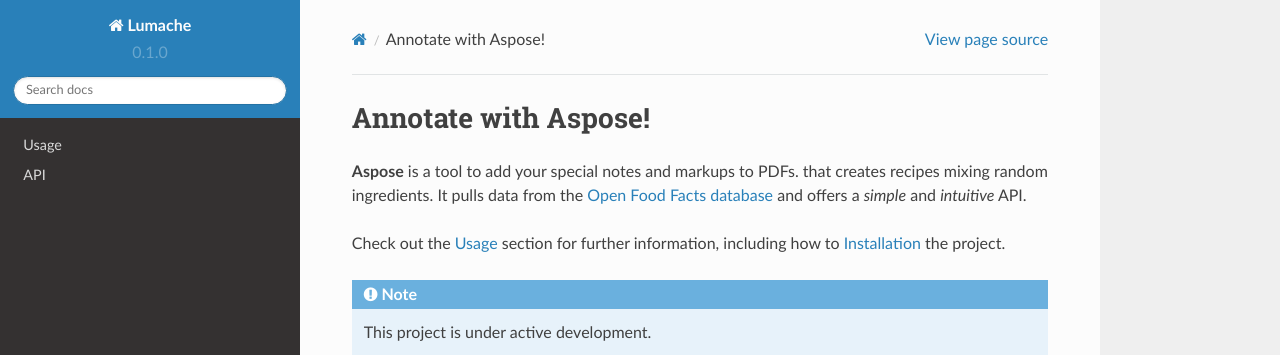
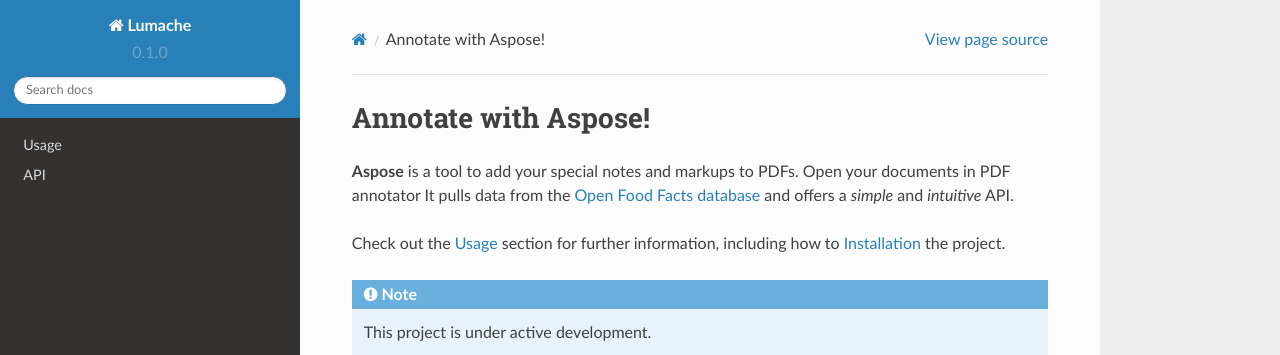
Before and after one commit to vadimsteckler1/asposetest, a Sphinx documentation site: the page built from docs/source/index.rst, in a window 1280 px wide. Shown: the top 355 px of the page. Built offline with Sphinx 7.4.7 and the Read the Docs theme 2.0.0, drawn with Linux system fonts in a browser that asks for light colours.

Commit message:
Update index.rst

```diff
--- a/docs/source/index.rst
+++ b/docs/source/index.rst
@@ -2,7 +2,7 @@
 ===================================
 
 **Aspose** is a tool to add your special notes and markups to PDFs.
-that creates recipes mixing random ingredients.
+Open your documents in PDF annotator
 It pulls data from the `Open Food Facts database <https://world.openfoodfacts.org/>`_
 and offers a *simple* and *intuitive* API.
 
```
